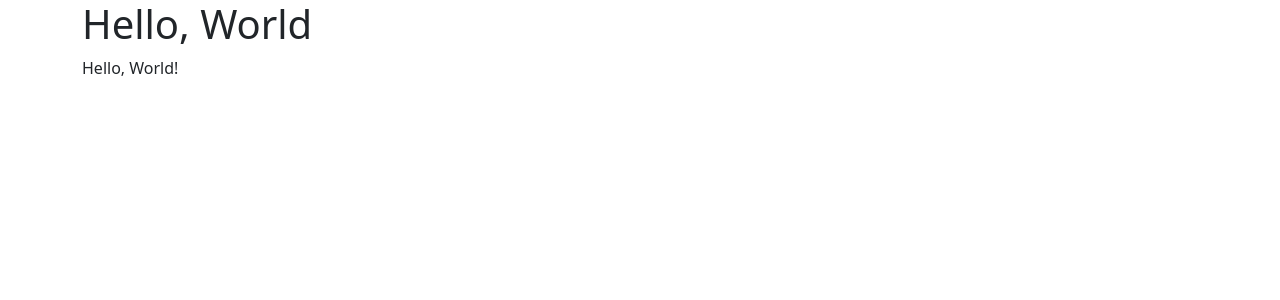
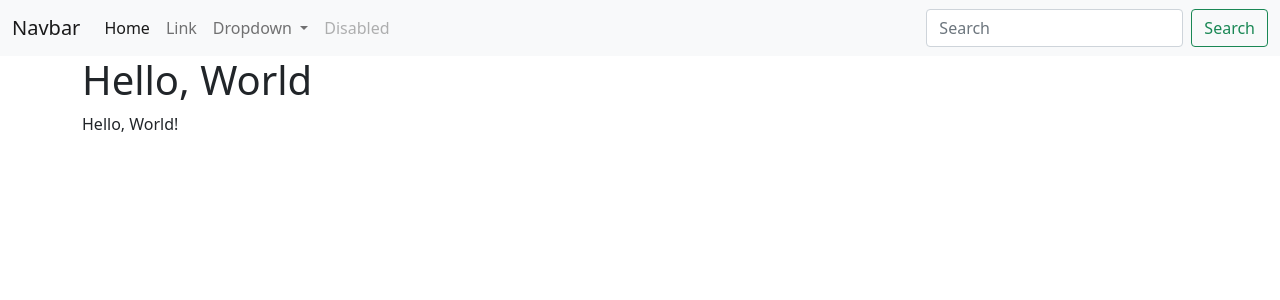
Before and after one commit to incolumepy-cursos/flask-impressionador, a Flask app: page / in a window 1280 px wide. Shown: the top 300 px of the page. Run offline with Flask 2, Linux system fonts and the light colour scheme.

Commit message:
Adding navbar from bootstrap into base.html

```diff
--- a/templates/base.html
+++ b/templates/base.html
@@ -8,6 +8,7 @@
     {% endblock %}
 </head>
 <body>
+    {% include 'navbar.html' %}
     <div class="container">
         {% block body%}
         {% endblock %}
--- /dev/null
+++ b/templates/navbar.html
@@ -0,0 +1,36 @@
+<nav class="navbar navbar-expand-lg navbar-light bg-light">
+  <div class="container-fluid">
+    <a class="navbar-brand" href="#">Navbar</a>
+    <button class="navbar-toggler" type="button" data-bs-toggle="collapse" data-bs-target="#navbarSupportedContent" aria-controls="navbarSupportedContent" aria-expanded="false" aria-label="Toggle navigation">
+      <span class="navbar-toggler-icon"></span>
+    </button>
+    <div class="collapse navbar-collapse" id="navbarSupportedContent">
+      <ul class="navbar-nav me-auto mb-2 mb-lg-0">
+        <li class="nav-item">
+          <a class="nav-link active" aria-current="page" href="#">Home</a>
+        </li>
+        <li class="nav-item">
+          <a class="nav-link" href="#">Link</a>
+        </li>
+        <li class="nav-item dropdown">
+          <a class="nav-link dropdown-toggle" href="#" id="navbarDropdown" role="button" data-bs-toggle="dropdown" aria-expanded="false">
+            Dropdown
+          </a>
+          <ul class="dropdown-menu" aria-labelledby="navbarDropdown">
+            <li><a class="dropdown-item" href="#">Action</a></li>
+            <li><a class="dropdown-item" href="#">Another action</a></li>
+            <li><hr class="dropdown-divider"></li>
+            <li><a class="dropdown-item" href="#">Something else here</a></li>
+          </ul>
+        </li>
+        <li class="nav-item">
+          <a class="nav-link disabled" href="#" tabindex="-1" aria-disabled="true">Disabled</a>
+        </li>
+      </ul>
+      <form class="d-flex">
+        <input class="form-control me-2" type="search" placeholder="Search" aria-label="Search">
+        <button class="btn btn-outline-success" type="submit">Search</button>
+      </form>
+    </div>
+  </div>
+</nav>
```
